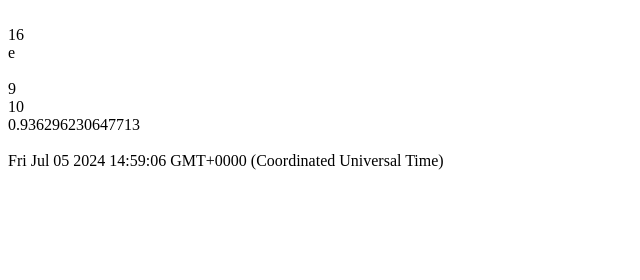
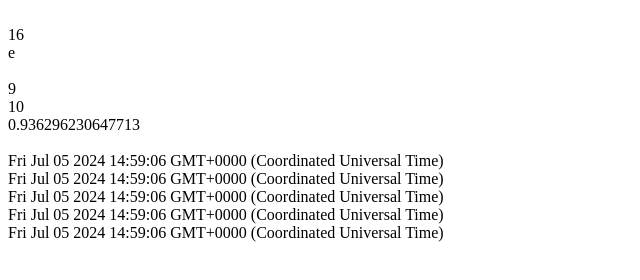
Before and after one commit to lepex10/jotas, a plain HTML site: page AL187a189/index.html in a window 1280 px wide. Shown: the whole page, without its empty margins (0-640 px from the left). Drawn offline with Linux system fonts and the light colour scheme.

Commit message:
fist commit

```diff
--- a/AL187a189/script.js
+++ b/AL187a189/script.js
@@ -22,5 +22,21 @@ document.write('<br>')
 var data = new Date
 
 data.getDate()
+document.write(data)
+document.write('<br>')
 
-document.write(data);
+data.getDay()
+document.write(data)
+document.write('<br>')
+
+data.getHours
+document.write(data)
+document.write('<br>')
+
+data.getMonth
+document.write(data)
+document.write('<br>')
+
+data.getUTCDate
+document.write(data)
+document.write('<br>')
```
Also changed, not shown: AL 192/index.html (+1 -1 lines).
